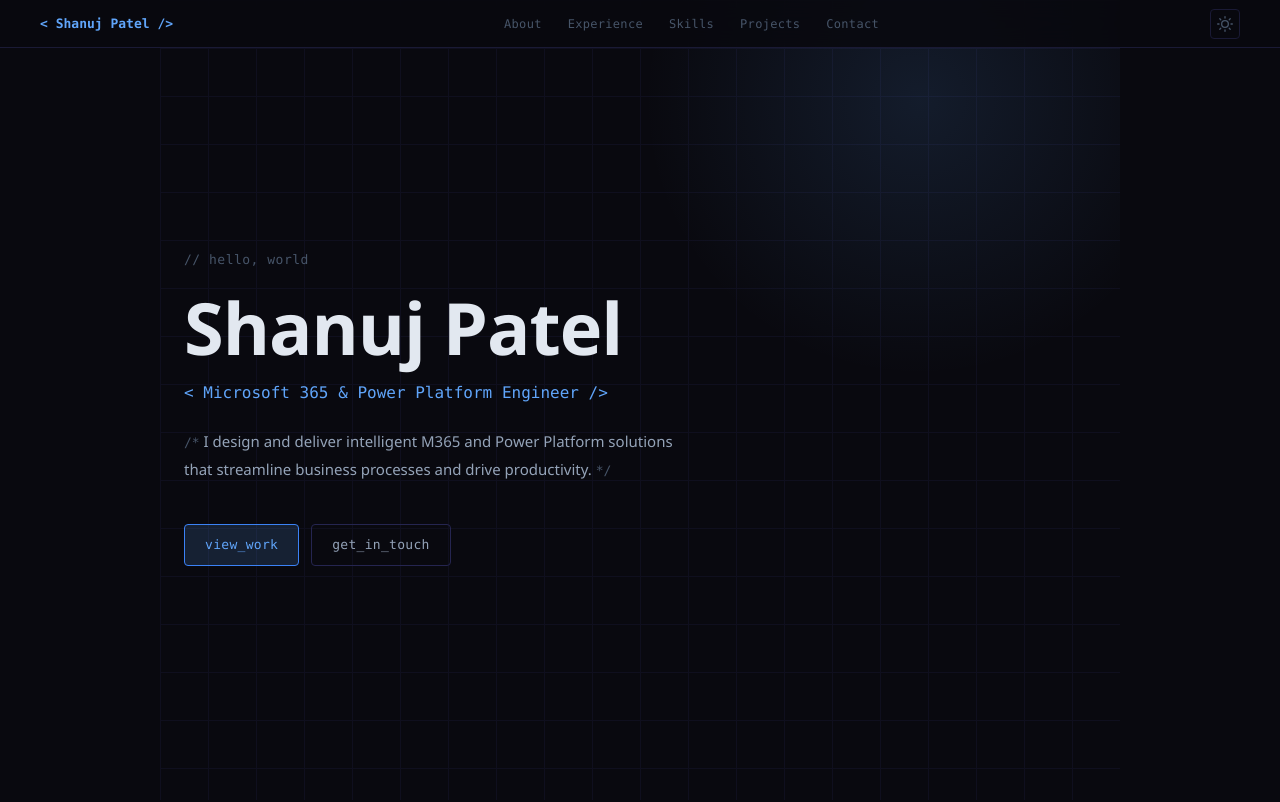
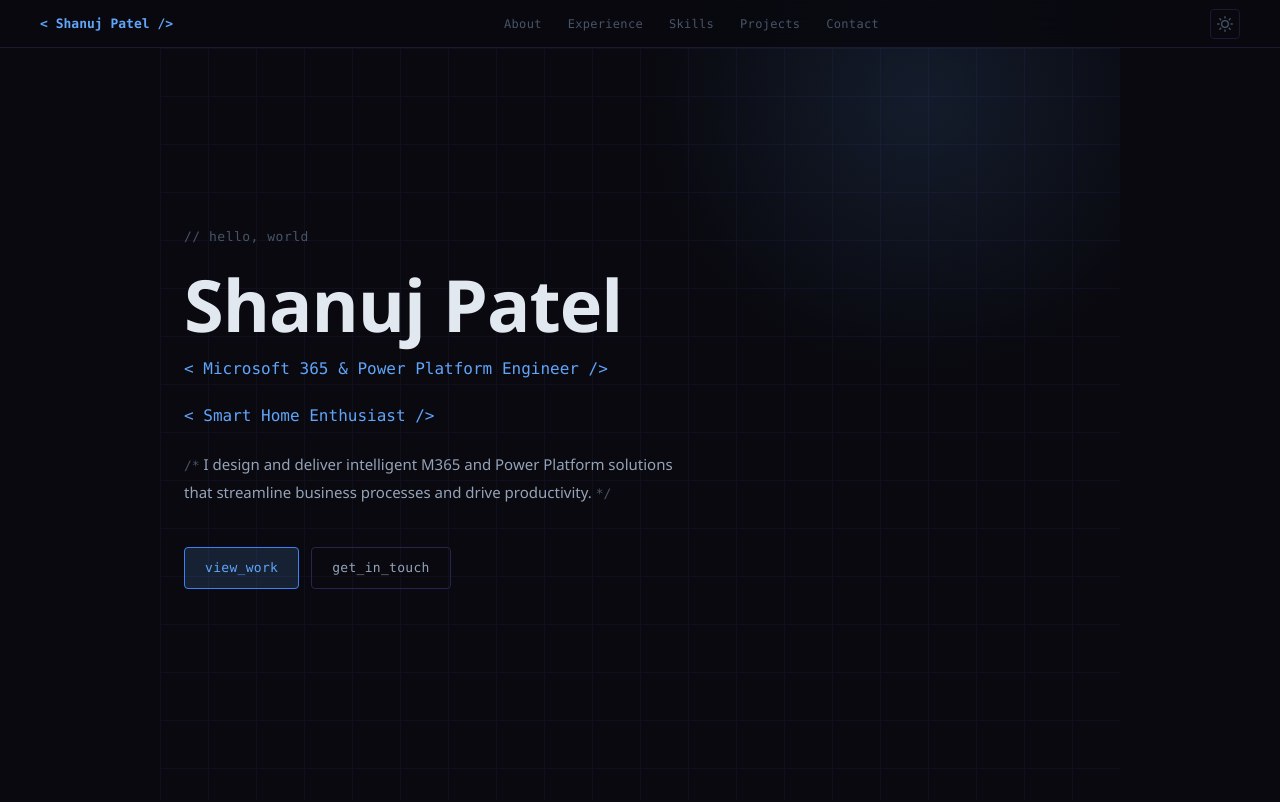
Before and after one commit to ShanujPatel/portfolio, a React (Vite) app: page / in a window 1280 px wide. Shown: the top 802 px of the page. Built offline with nearby package versions, Linux system fonts and the light colour scheme.

Commit message:
Added Smart House Eunth...

```diff
--- a/src/components/Hero.jsx
+++ b/src/components/Hero.jsx
@@ -9,6 +9,7 @@
           Shanuj Patel<span className={styles.cursor} aria-hidden="true">_</span>
         </h1>
         <p className={styles.role}>&lt; Microsoft 365 &amp; Power Platform Engineer /&gt;</p>
+        <p className={styles.role}>&lt; Smart Home Enthusiast /&gt;</p>
         <p className={styles.tagline}>
           <span className={styles.commentMark}>/*</span>
           {' '}I design and deliver intelligent M365 and Power Platform solutions that streamline business processes and drive productivity.{' '}
```
